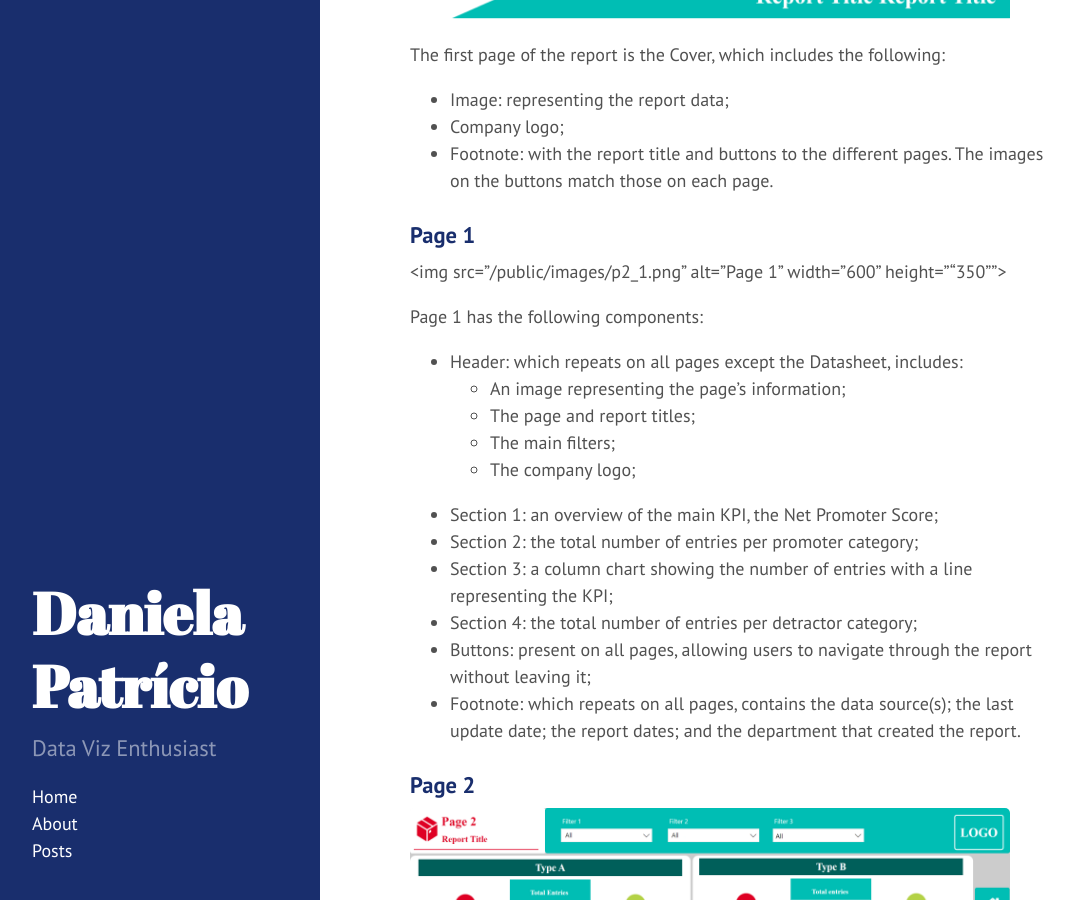
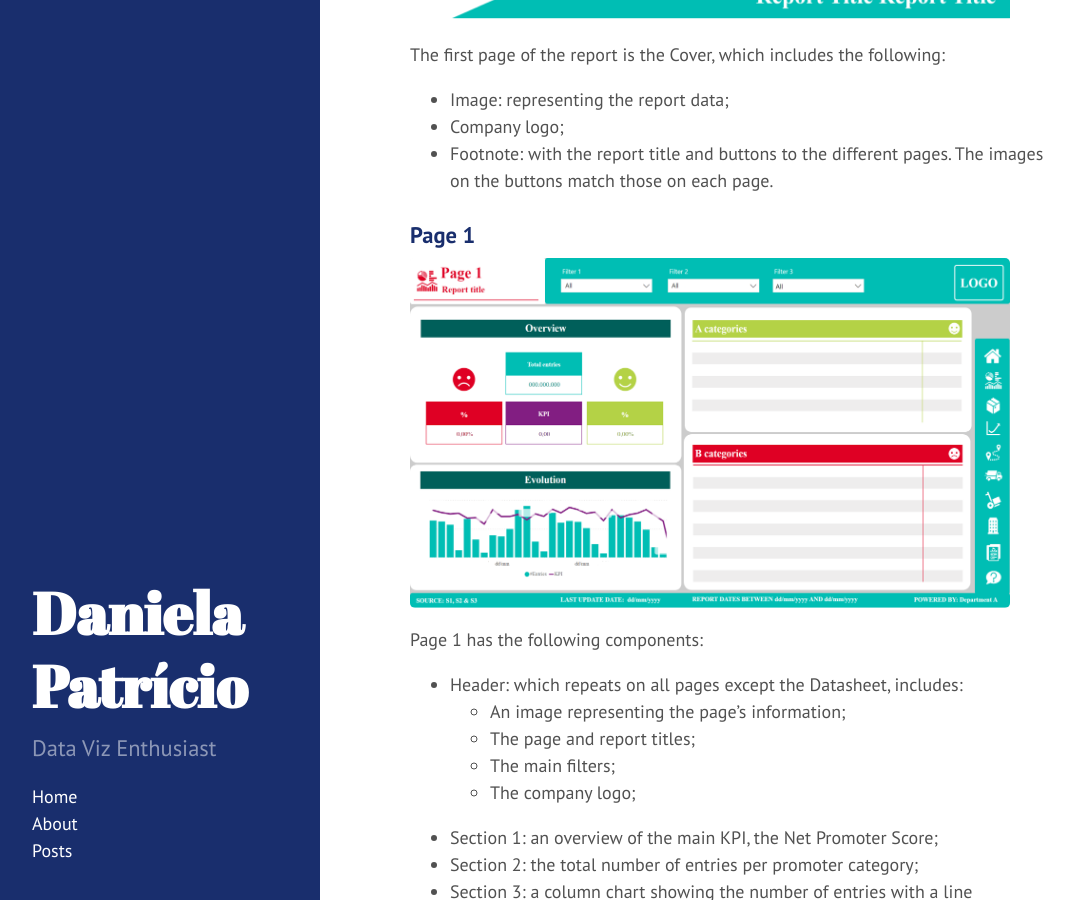
Before and after one commit to DanielaPatricio/DanielaPatricio.github.io, a Jekyll site: the page built from _posts/2024-07-29-project-2.md, in a window 1280 px wide and 900 px high, scrolled down 893 px. Shown: the whole window, without its empty margins (4-1078 px from the left). Built offline with Jekyll 4.4.1, drawn with Linux system fonts in a browser that asks for light colours.

Commit message:
Update 2024-07-29-project-2.md
correct 2 image config

```diff
--- a/_posts/2024-07-29-project-2.md
+++ b/_posts/2024-07-29-project-2.md
@@ -25,7 +25,7 @@ The first page of the report is the Cover, which includes the following:
 
 ### Page 1
 
-<img src="/public/images/p2_1.png" alt="Page 1" width="600" height=""350"">
+<img src="/public/images/p2_1.png" alt="Page 1" width="600" height="350">
 
 Page 1 has the following components:
 
```
